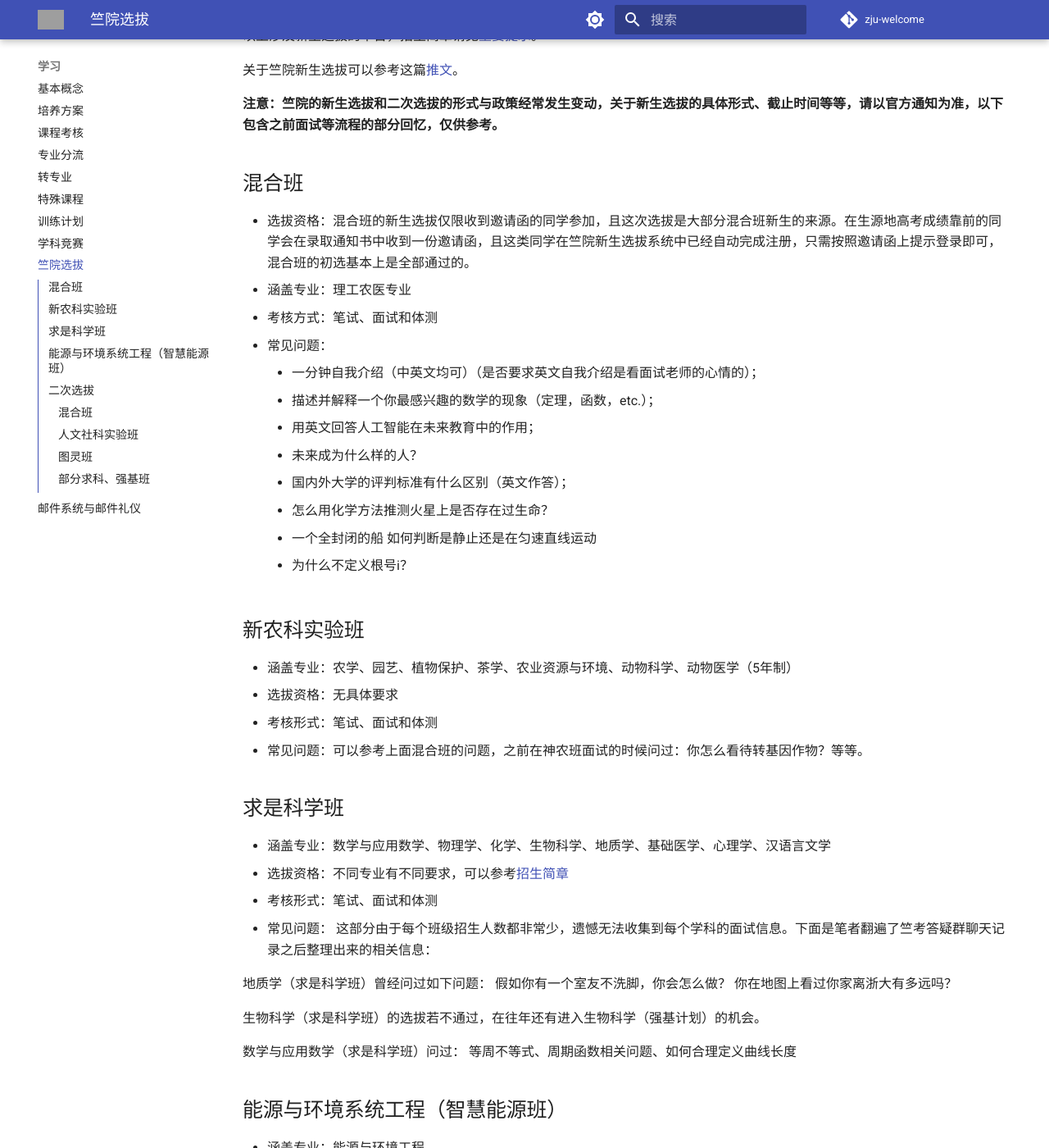
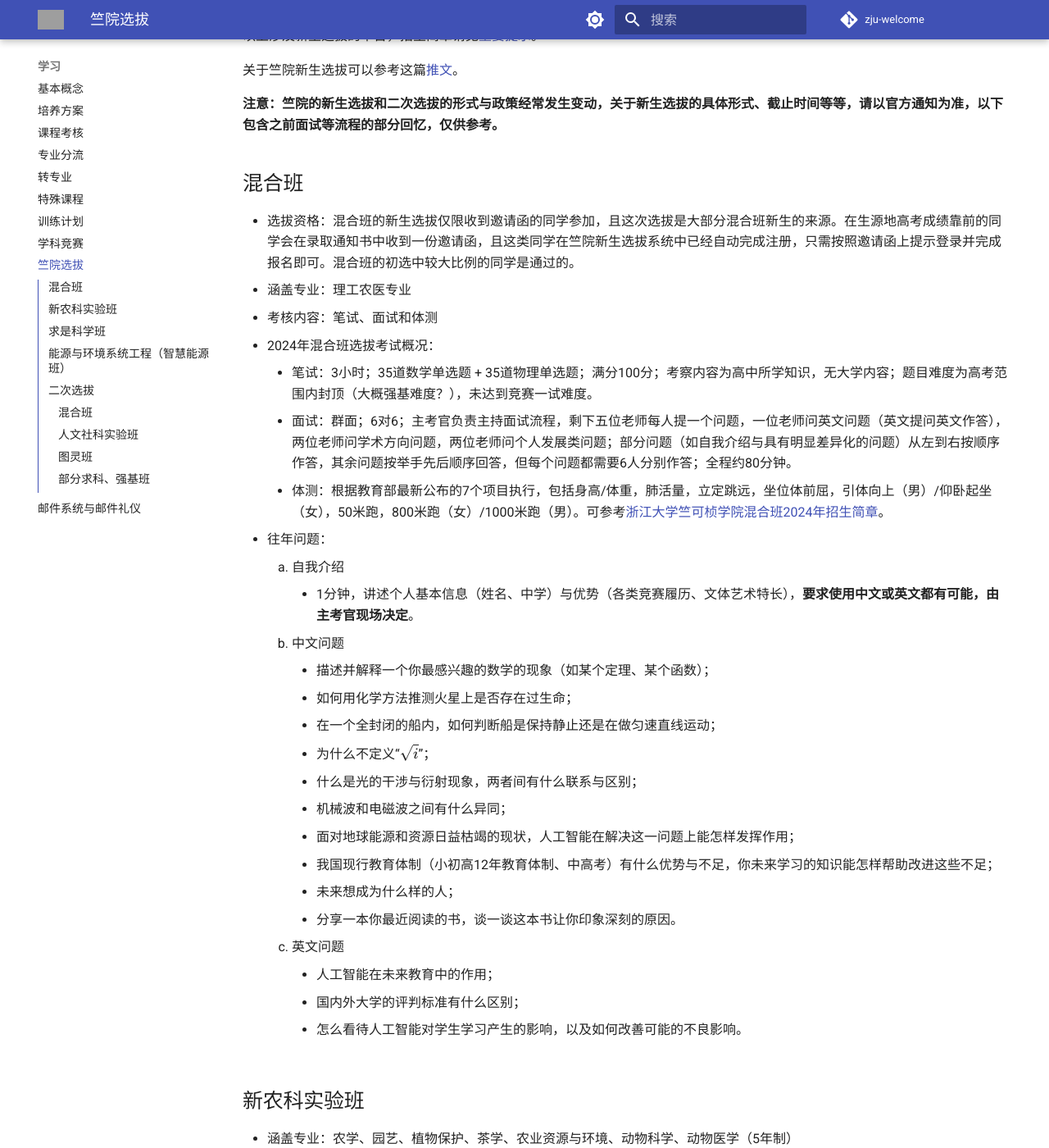
Before and after one commit to mini-full/zju-welcome, an MkDocs documentation site: the page built from docs/learning/intoCKC.md, in a window 1280 px wide and 1400 px high, scrolled down 382 px. Shown: the whole window at 82% size. Built offline with MkDocs 1.6.1 and Material for MkDocs 9.7.7, drawn with Linux system fonts in a browser that asks for light colours; plug-ins that fetch from the network failed and are left out; comment, search, counter and statistics services are not loaded; grey boxes are pictures that could not be loaded.

Commit message:
修改并补充了竺院混合班选拔的内容 (#139)

```diff
--- a/docs/learning/intoCKC.md
+++ b/docs/learning/intoCKC.md
@@ -12,18 +12,31 @@
 
 ## 混合班
 
-- 选拔资格：混合班的新生选拔仅限收到邀请函的同学参加，且这次选拔是大部分混合班新生的来源。在生源地高考成绩靠前的同学会在录取通知书中收到一份邀请函，且这类同学在竺院新生选拔系统中已经自动完成注册，只需按照邀请函上提示登录即可，混合班的初选基本上是全部通过的。
+- 选拔资格：混合班的新生选拔仅限收到邀请函的同学参加，且这次选拔是大部分混合班新生的来源。在生源地高考成绩靠前的同学会在录取通知书中收到一份邀请函，且这类同学在竺院新生选拔系统中已经自动完成注册，只需按照邀请函上提示登录并完成报名即可。混合班的初选中较大比例的同学是通过的。
 - 涵盖专业：理工农医专业
-- 考核方式：笔试、面试和体测
-- 常见问题：
-    - 一分钟自我介绍（中英文均可）（是否要求英文自我介绍是看面试老师的心情的）；
-    - 描述并解释一个你最感兴趣的数学的现象（定理，函数，etc.）；
-    - 用英文回答人工智能在未来教育中的作用；
-    - 未来成为什么样的人？
-    - 国内外大学的评判标准有什么区别（英文作答）；
-    - 怎么用化学方法推测火星上是否存在过生命？
-    - 一个全封闭的船 如何判断是静止还是在匀速直线运动
-    - 为什么不定义根号i？
+- 考核内容：笔试、面试和体测
+- 2024年混合班选拔考试概况：
+    - 笔试：3小时；35道数学单选题 + 35道物理单选题；满分100分；考察内容为高中所学知识，无大学内容；题目难度为高考范围内封顶（大概强基难度？），未达到竞赛一试难度。
+    - 面试：群面；6对6；主考官负责主持面试流程，剩下五位老师每人提一个问题，一位老师问英文问题（英文提问英文作答），两位老师问学术方向问题，两位老师问个人发展类问题；部分问题（如自我介绍与具有明显差异化的问题）从左到右按顺序作答，其余问题按举手先后顺序回答，但每个问题都需要6人分别作答；全程约80分钟。
+    - 体测：根据教育部最新公布的7个项目执行，包括身高/体重，肺活量，立定跳远，坐位体前屈，引体向上（男）/仰卧起坐（女），50米跑，800米跑（女）/1000米跑（男）。可参考[浙江大学竺可桢学院混合班2024年招生简章](http://ckc.zju.edu.cn/2024/0715/c54005a2946245/page.htm)。
+- 往年问题：
+    1. 自我介绍
+        - 1分钟，讲述个人基本信息（姓名、中学）与优势（各类竞赛履历、文体艺术特长），**要求使用中文或英文都有可能，由主考官现场决定**。
+    2. 中文问题
+        - 描述并解释一个你最感兴趣的数学的现象（如某个定理、某个函数）；
+        - 如何用化学方法推测火星上是否存在过生命；
+        - 在一个全封闭的船内，如何判断船是保持静止还是在做匀速直线运动；
+        - 为什么不定义“$\sqrt{i}$”；
+        - 什么是光的干涉与衍射现象，两者间有什么联系与区别；
+        - 机械波和电磁波之间有什么异同；
+        - 面对地球能源和资源日益枯竭的现状，人工智能在解决这一问题上能怎样发挥作用；
+        - 我国现行教育体制（小初高12年教育体制、中高考）有什么优势与不足，你未来学习的知识能怎样帮助改进这些不足；
+        - 未来想成为什么样的人；
+        - 分享一本你最近阅读的书，谈一谈这本书让你印象深刻的原因。
+    3. 英文问题
+        - 人工智能在未来教育中的作用；
+        - 国内外大学的评判标准有什么区别；
+        - 怎么看待人工智能对学生学习产生的影响，以及如何改善可能的不良影响。
 
 ## 新农科实验班
 
```
